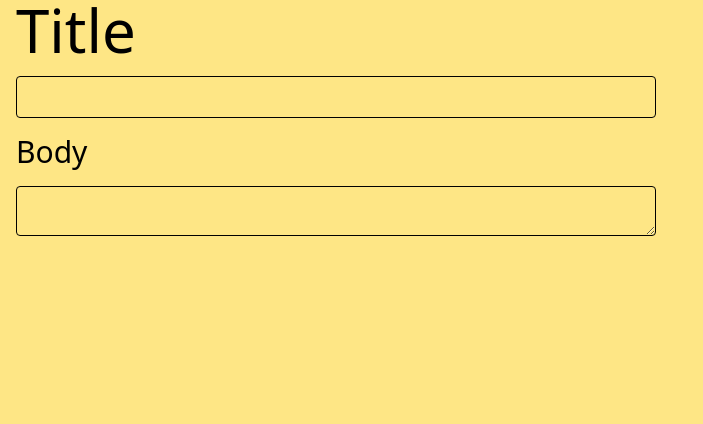
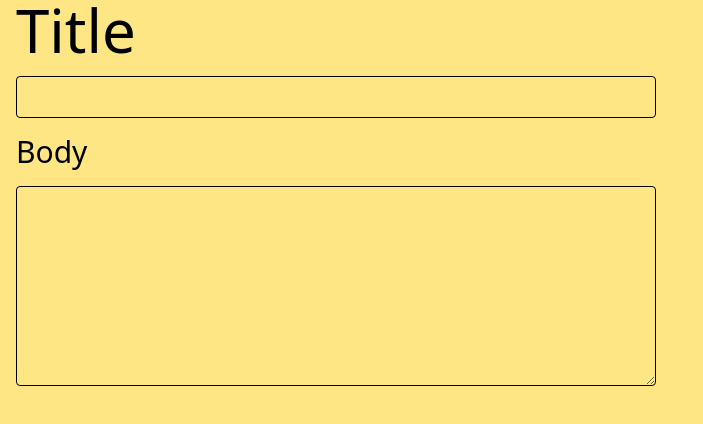
Before and after one commit to AbhinavRaman/LetsBlog, a React (Vite) app: page /editor in a window 1280 px wide. Shown: the top 424 px of the page, without its empty margins (0-703 px from the left). Built offline with nearby package versions, Linux system fonts and the light colour scheme.

Commit message:
fixed text area in texteditor.jsx

```diff
--- a/src/assets/TextEditor.jsx
+++ b/src/assets/TextEditor.jsx
@@ -8,7 +8,7 @@ const TextEditor = () => {
           <label htmlFor="title" className='text-6xl m-4'>Title</label><br />
           <input type="text" className='border rounded p-2 m-4 w-1/2'/> <br />
           <label htmlFor="body" className='text-3xl m-4'>Body</label> <br />
-          <textarea name="body" id="body" className='m-4 border rounded w-1/2'></textarea>
+          <textarea name="body" id="body" className='m-4 border rounded w-1/2 h-[200px] p-2'></textarea>
         </form>
       </div>
     </div>
```
